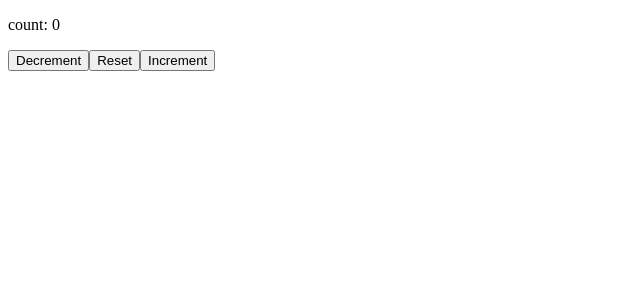
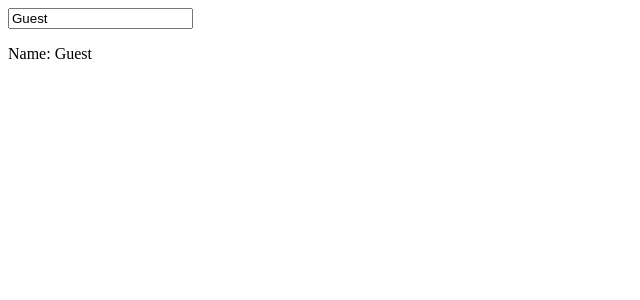
Before and after one commit to Hvk26/ReactApp-Test, a React (Vite) app: page / in a window 1280 px wide. Shown: the top 300 px of the page, without its empty margins (0-640 px from the left). Built offline with nearby package versions, Linux system fonts and the light colour scheme.

Commit message:
adding name onChange

```diff
--- a/src/App.jsx
+++ b/src/App.jsx
@@ -1,10 +1,11 @@
-import Counter from './Counter.jsx'
+
+import MyComponent from './MyComponent.jsx';
 
 function App() {
 
     return(
 
-    <Counter/>
+    <MyComponent/>
 
  );
 }
--- a/src/MyComponent.jsx
+++ b/src/MyComponent.jsx
@@ -2,25 +2,19 @@ import React, {useState} from 'react';
 
 function MyComponent(){
 
-    const[name, setName] = useState("Guest");
-    const[age, setAge] = useState(0);
+    // declaring different states
+    const [name, nameChange] = useState("Guest");
 
-    const updateName = () =>{
-        setName("HVK");
-    }
 
-    const increamentAge = () =>{
-        setAge(age + 1);
+    // declaring different function
+    const nameHandler = ()=>{
+        nameChange(event.target.value);
     }
 
     return(<div>
-        <p>Name: {name}</p>
-        <button onClick={updateName}>Set Name</button>
-
-        <p>Age: {age}</p>
-        <button onClick={increamentAge}>Set Name</button>
+       <input type="text" value={name} onChange={nameHandler}/>
+       <p>Name: {name}</p>
     </div>);
-
 
 }
 export default MyComponent
```
Also changed, not shown: src/Header.jsx (added).
